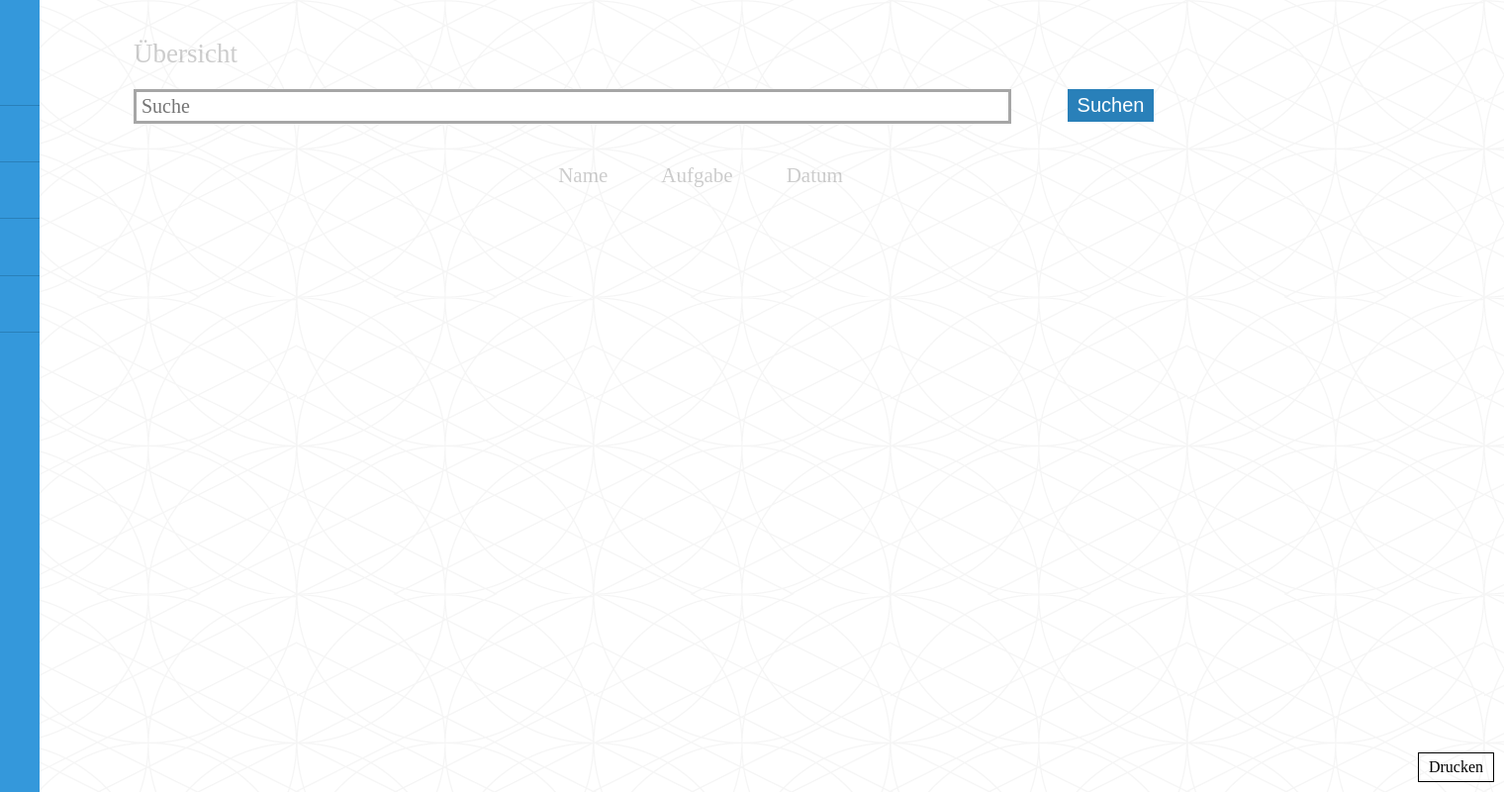
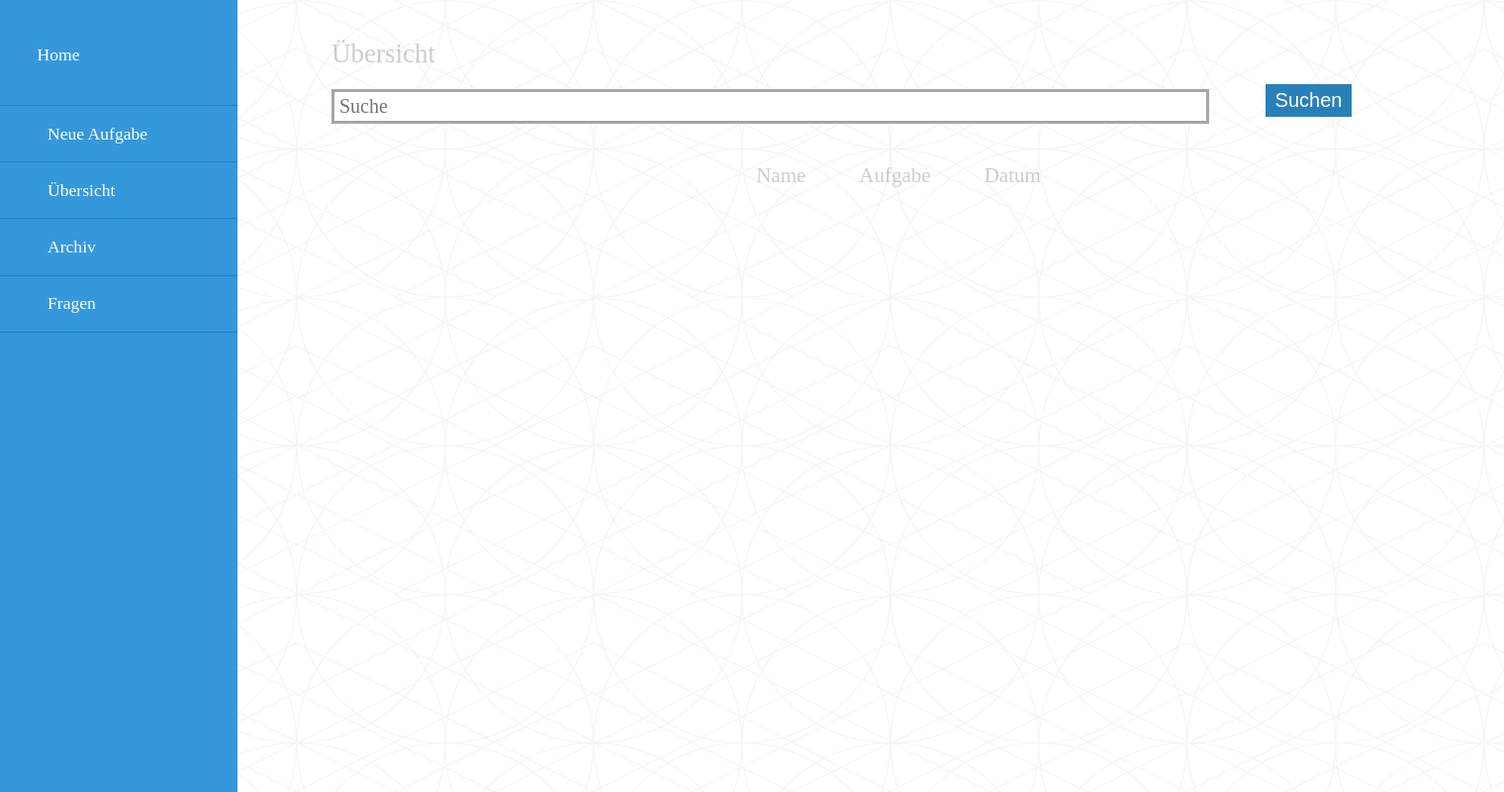
Before and after one commit to marcelkipp/Aufgabenpapier, a PHP site: page /uebersicht.php in a window 1520 px wide. Shown: the whole page at 99% size. Run offline with PHP 8.4, Linux system fonts and the light colour scheme; data that the repository does not hold is empty; some libraries are stand-ins or nearby versions; some web fonts are replaced.

```diff
--- a/css/print.css
+++ b/css/print.css
@@ -40,7 +40,7 @@ body {
 .haupt {
 	padding:19px 30px;
 	margin-bottom:20px;
-	height:500px;
+	max-height:500px;
 	border:3px solid #6e6e6e;
 }
 
--- a/css/style.css
+++ b/css/style.css
@@ -76,35 +76,6 @@ format(“opentype”);
 .tiny_menu_inner_3:hover {
 	/*background-color:rgba(41,128,185,1);
 	transition:all 1s ease 0s;*/
-}
-
-.drucken_uebersicht {
-	padding:5px 10px;
-	background-color:rgba(255,255,255,0);
-	position:fixed;
-	right:10px;
-	bottom:10px;
-	color:black;
-	z-index:100;
-	cursor:pointer;
-	border:1px solid #000;
-}
-
-.drucken_uebersicht:hover{
-	background-color:rgba(211, 84, 0,1);
-	color:white;
-	border:1px solid #fff;
-	transition:all 1s;
-}
-
-.drucken {
-	border: 2px solid #2C3E50;
-	cursor:pointer;
-}
-
-.nichtdrucken {
-	border: 2px solid #fff;
-	cursor:pointer;
 }
 
 .tiny_menu_inner_4 {
@@ -441,8 +412,9 @@ input:hover {
 textarea {
 	margin:10px 100px;
 	border:3px solid rgba(0,0,0,0.35);
-	-webkit-border-radius:0px;
-	-moz-border-radius:0px;
+	-webkit-border-radius: 10px;
+	-moz-border-radius: 10px;
+	/*border-radius: 6px;*/
 	padding:3px 5px;
 	font-size:15px;
 	color:#34495E;
@@ -504,7 +476,7 @@ textarea:hover {
 	width:1146px!important;
 	margin:36px auto;
 	overflow:hidden;
-	margin-left:135px;
+	margin-left:335px;
 	transition:all 2s;
 }
 
@@ -535,7 +507,7 @@ textarea:hover {
 	width:300px;
 }
 
-.input_suche {
+#input_suche {
 	width:871px;
 	margin:0px auto;
 	float:left;
@@ -603,7 +575,7 @@ textarea:hover {
 	/*border-radius:6px 6px 6px 6px;*/
 	font-size:20px;
 	color:#FFFFFF;
-	margin:0px auto auto 26px;
+	margin:-40px auto auto 26px;
 	border:none;
 	float:right;
 }
@@ -679,10 +651,10 @@ textarea:hover {
 	background-color:rgba(0,0,0,0.5);
 	padding:10px 0px 10px 10px;
 	color:white;
-	/*border-radius:0px 0px 12px 12px;
+	border-radius:0px 0px 12px 12px;
 	-webkit-box-shadow: 0 5px #393939;
 	-moz-box-shadow: 0 5px #393939;
-	box-shadow: 0 5px #393939;*/
+	box-shadow: 0 5px #393939;
 }
 
 .container-einstellungen {
@@ -912,12 +884,12 @@ textarea:hover {
 }
 
 .cbp-spmenu-left {
-    left: -200px;
+    left: 0px;
 }
 
 
 .cbp-spmenu-left.cbp-spmenu-open {
-    left: 0px;
+    left: -200px;
 }
 
 
@@ -1096,7 +1068,7 @@ textarea:hover {
 	/*background-color:#B1DCFB;*/
 	color:black;
 	font-size:20px;
-	width:48%;
+	width:116px;
 	/*border-radius:6px;*/
 	text-align:center;
 	cursor:pointer;
@@ -1114,13 +1086,13 @@ textarea:hover {
 	/*background-color:#c0392b;*/
 	color:black;
 	font-size:20px;
-	width:48%;
+	width:231px;
 	/*border-radius:6px;*/
 	text-align:center;
 	border:none;
 	cursor:pointer;
 	float:left;
-	margin:15px 0px;
+	margin:15px 31px;
 }
 
 .button-archive-popup:hover{
--- a/footer.php
+++ b/footer.php
@@ -46,7 +46,7 @@ $(function() {
 			classie.toggle( menuLeft, 'cbp-spmenu-open' );
 			disableOther( 'showLeft' );
 			wrapperpush.className = 'wrapper-push';
-		//	button.className = 'entypo-right-open-mini navigation_button';
+			button.className = 'entypo-right-open-mini navigation_button';
 			button.id = 'buttoneingeklappt';
 			};
 
--- a/formular.php
+++ b/formular.php
@@ -14,7 +14,7 @@
 	<a href="uebersicht.php?view=archiv" id="text3">Archiv</a>
 	<a href="mailto:mkipp@uos.de" id="text4">Fragen</a>
 	<div class="menu-button">
-		<a href="#" id="showLeft"><span id="button" class="entypo-right-open-mini navigation_button"></span></a>
+		<a href="#" id="showLeft"><span id="button" class="entypo-left-open-mini navigation_button"></span></a>
 	</div>
 </nav>
 
--- a/header.php
+++ b/header.php
@@ -45,6 +45,5 @@ $farbe = $farben[rand(1,(count($farben)-1))];
 
 			document.onkeypress = stopRKey;
 	</script>
-
 </head>
  <body>
--- a/uebersicht.php
+++ b/uebersicht.php
@@ -5,7 +5,6 @@
 	$mysql_user="orga";
 	$mysql_password="virtuos";
 	$action ="";
-	$searchterm="";
 	mysql_connect($mysql_server,$mysql_user,$mysql_password);
 	@mysql_select_db($database) or die( "Unable to select database");
 	if((array_keys($_GET)!=NULL) && ($_GET["view"]=="archiv")){
@@ -52,15 +51,9 @@
 			$job_id = $_POST["job_id"];
 			$query = "UPDATE  `jobs` SET  `archiv` =  0 WHERE `job_id` =$job_id;";
 		}
-		if ($action == "search") {
-			$keyword = $_POST["keyword"];
-			$searchterm = "value='$keyword'";
-			$suche = "SELECT *  FROM `jobs` WHERE `titel` LIKE '%$keyword%' OR `beschreibung` LIKE '%$keyword%' OR `person` LIKE '%$keyword%'";
-		} else {
-			$result=mysql_query($query);
-			if(!$result){
+		$result=mysql_query($query);
+		if(!$result){
 			die("Ungültige Anfrage:".mysql_error());
-		}
 		}
 
 
@@ -81,7 +74,7 @@
 	<a href="uebersicht.php?view=archiv" id="text3">Archiv</a>
 	<a href="mailto:mkipp@uos.de" id="text4">Fragen</a>
 	<div class="menu-button">
-		<a href="#" id="showLeft"><span id="button" class="entypo-right-open-mini navigation_button"></span></a>
+		<a href="#" id="showLeft"><span id="button" class="entypo-left-open-mini navigation_button"></span></a>
 	</div>
 </nav>
 
@@ -124,16 +117,14 @@
 </div>
 <!--//MENU ENDE//-->
 
-
 <div class="wrapper-uebersicht gridly" id="wrapper-push">
 	<div class="heading-uebersicht">
 		<?=$ueberschrift?>
 	</div>
 	<div id="suche">
 		<div id="suchleiste">
-			<form action="uebersicht.php" method="POST">
-				<input type="hidden" name="action" value="search"/>
-				<input id="keyword" class="input_suche" type="text" name="keyword" placeholder="Suche" <?=$searchterm ?>/>
+			<form>
+				<input id="input_suche" type="text" name="Suche" placeholder="Suche"><br>
 				<button class="button-suche"><span class="fontawesome-search"></span> Suchen</button>
 				<div style="clear:both;"></div>
 			</form>
@@ -144,39 +135,6 @@
 			<a href="#">Name</a> <a href="#">Aufgabe</a> <a href="#">Datum</a> <a href="#"><span class="fontawesome-random"></span></a>
 		</div>
 	</div>
-
-	<script>
-	var druckjobs = new Array();
-	function hasClass(element, cls) {
-		return (' ' + element.className + ' ').indexOf(' ' + cls + ' ') > -1;
-	}
-	function selectjob(element, number){
-		if (! hasClass(document.getElementById(element), "drucken")) {
-			document.getElementById(element).className = document.getElementById(element).className.replace( /(?:^|\s)nichtdrucken(?!\S)/g , '' );
-			document.getElementById(element).className += ' drucken';
-			druckjobs.push(number);
-		} else {
-			document.getElementById(element).className = document.getElementById(element).className.replace( /(?:^|\s)drucken(?!\S)/g , '' );
-			document.getElementById(element).className += ' nichtdrucken';
-			var index = druckjobs.indexOf(number);
-			druckjobs.splice(index,1);
-		}
-	}
-
-	function getDruckjobs() {
-		var text = "";
-		for(index = 0; index < druckjobs.length; ++index) {
-			text += druckjobs[index]
-			if (index != druckjobs.length-1)
-				text += ",";
-		}
-		return text;
-	}
-
-	</script>
-
-	<div class="drucken_uebersicht" onclick="window.open('print.php?jobs='+getDruckjobs())">Drucken</div>
-
 	<?php
 		if ($action=="insert"){?>
 	<div class="gespeichert">
@@ -184,9 +142,6 @@
 	</div>
 	<?php }?>
 	<div id="container" class="container-einstellungen">
-
-
-
 <!--ITEM START-->
 	<?php
 		while($job=mysql_fetch_assoc($jobs)) {
@@ -194,7 +149,7 @@
 			$datumarray = explode('-', $datum);
 			$datumtext = $datumarray[2].'.'.$datumarray[1].'.'.$datumarray[0];
 	?>
-		<div class="item brick small nichtdrucken" id="itemblock-<?=$job["job_id"]?>" onclick="selectjob('itemblock-<?=$job["job_id"]?>', <?=$job["job_id"]?>)" onmouseover="showcorner('itemblock_ecke<?=$job["job_id"]?>')" onmouseout="hidecorner('itemblock_ecke<?=$job["job_id"]?>')">
+		<div class="item brick small" id="itemblock" onmouseover="showcorner('itemblock_ecke<?=$job["job_id"]?>')" onmouseout="hidecorner('itemblock_ecke<?=$job["job_id"]?>')">
 			<a href="#openModal<?=$job["job_id"]?>">
 				<div class="triangle-topright" id="itemblock_ecke<?=$job["job_id"]?>"><span class="entypo-popup icon_popup"></span></div>
 			</a>
@@ -227,7 +182,7 @@
 						</div>
 					<!-- //ENDE INHALT//-->
 						<div class="button-bereich-popup">
-							<div onclick="window.open('print.php?jobs='+<?=$job['job_id']?>)" class="button-drucken-popup">
+							<div class="button-drucken-popup">
 								<span class="fontawesome-print"></span> Drucken
 							</div>
 							<form method="POST" action="uebersicht.php?view=<?=$view?>">
@@ -235,6 +190,9 @@
 								<input type="hidden" name="job_id" value="<?=$job['job_id']?>">
 								<input type="hidden" name="action" value="<?=$archiv_action?>">
 							</form>
+							<div class="button-pdf-popup">
+								<span class="entypo-download"></span> Download
+							</div>
 							<div style="clear:both;"></div>
 						</div>
 				</div>
```
